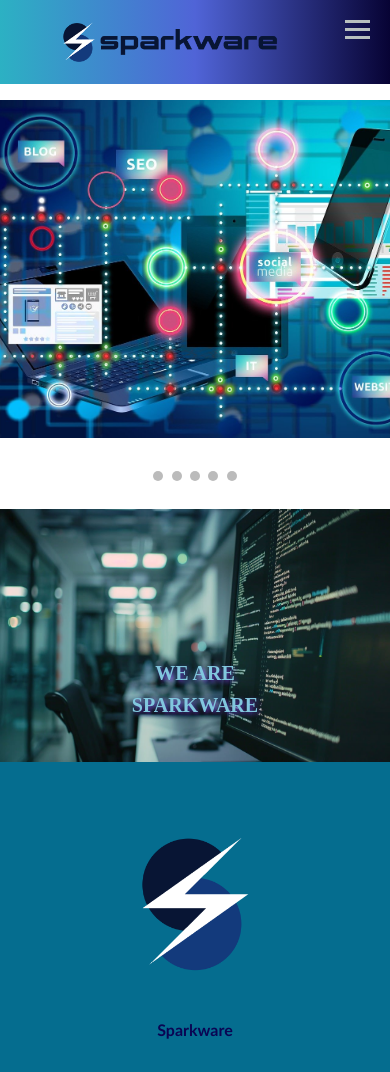
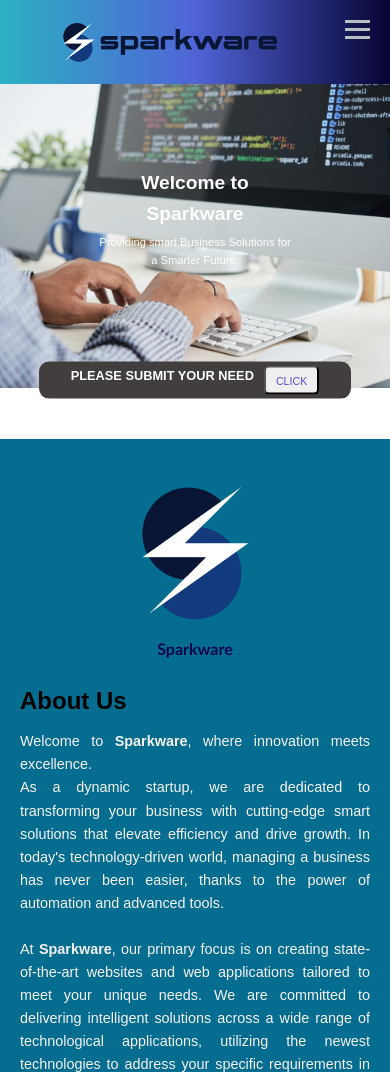
Before and after one commit to Sparkware24/sparkware, a plain HTML site: page index.html in a window 390 px wide. Shown: the top 1072 px of the page. Drawn offline with Linux system fonts and the light colour scheme.

Commit message:
change file name and fix navigation space issue

```diff
--- a/css/styels_contact.css
+++ b/css/styels_contact.css
@@ -2,18 +2,17 @@
 #contact {
   background-color: #f9f9f9;
   padding: 20px;
-  margin: 20px 0;
   text-align: center;
 }
 
-.heading {
+.contact .heading {
   font-size: 40px;
-    font-family:serif;
-    text-decoration:solid;
+  font-family: serif;
+  text-decoration: solid;
   display: inline-block; /* Ensure it adjusts for small devices */
   color: #020650;
   margin-bottom: 50px;
-     margin-top: 100px;
+  margin-top: 50px;
 }
 
 /* Image */
@@ -52,7 +51,7 @@
 
 #contact .info-box img {
   max-width: 100%;
-  height:100px;
+  height: 100px;
   margin-bottom: 10px;
 }
 
@@ -69,13 +68,13 @@
   border: 0;
 }
 
-#contact .form-dis h2{
+#contact .form-dis h2 {
   margin-top: 100px;
   color: #020650;
   text-align: center;
 }
 
-#contact .form-dis p{
+#contact .form-dis p {
   color: #0d0d0d;
   text-align: center;
   font-size: 20px;
--- a/css/styles.css
+++ b/css/styles.css
@@ -8,8 +8,6 @@
 body {
   font-family: Arial, sans-serif;
   line-height: 1.6;
-
-  padding-top: 50px; /* Ensure nav doesn't overlap content */
 }
 
 header {
@@ -28,13 +26,13 @@ header {
   font-weight: bold;
 }
 
-.logo {
+header .logo {
   margin-right: auto;
   margin-top: 50px;
   margin-bottom: 30px;
 }
 
-.logo img {
+header .logo img {
   height: 300px; /* Adjust as needed */
 }
 
--- a/css/styles_about.css
+++ b/css/styles_about.css
@@ -26,7 +26,7 @@
 }
 
 .about-content {
-    padding: 10px;
+  padding: 40px 20px;
   text-align: justify;
   display: flex;
   justify-content: center;
@@ -44,25 +44,18 @@
 .logo-container {
   flex: 1;
   text-align: center; /* Center the logo and name */
-
-
-
 }
 
 .logo-container .logo {
   width: 250px; /* Adjust as needed */
   max-width: 400px;
-
-
 }
 
 .logo-name {
-   padding-bottom: 20px;
   font-size: 1.5rem; /* Adjust font size if needed */
   color: #0a0553; /* Adjust color if needed */
   text-align: center;
-    font-family:'Gill Sans', 'Gill Sans MT', Calibri, 'Trebuchet MS', sans-serif;
-    font-size: 35px;
+  font-family: "Gill Sans", "Gill Sans MT", Calibri, "Trebuchet MS", sans-serif;
 }
 
 .text-container {
--- a/css/styles_home.css
+++ b/css/styles_home.css
@@ -1,14 +1,32 @@
 #home {
   background-color: white;
-  margin: 20px 0;
 }
 
 .slideshow-container {
   margin-top: 50px;
   width: 100%;
-  height: 90vh;
+  height: 80vh;
   position: relative;
   overflow: hidden;
+}
+
+.slide-text {
+  position: absolute;
+  top: 50%;
+  left: 50%;
+  transform: translate(-50%, -50%);
+  color: white;
+  text-align: center;
+}
+
+.slide-text h2 {
+  font-size: 2em;
+  margin: 0;
+}
+
+.slide-text p {
+  font-size: 1.2em;
+  margin: 5px 0 0 0;
 }
 
 .mySlides {
@@ -26,8 +44,43 @@
   object-fit: cover;
 }
 
+.home_bottom {
+  display: flex;
+  flex-direction: row;
+  gap: 10px;
+  position: absolute;
+  top: 85%;
+  left: 50%;
+  transform: translate(-50%, -50%);
+  color: white;
+  text-align: center;
+  background-color: rgb(66, 62, 62);
+  width: 80%;
+  padding: 1% 0%;
+  border-radius: 10px;
+  justify-content: center;
+}
+
+.inqury_btn {
+  padding: 5px 10px;
+  border-radius: 5px;
+}
+
+.inqury_btn a {
+  color: rgb(91, 73, 205);
+  text-decoration: none;
+}
+
+.inqury_btn:hover {
+  background-color: rgb(91, 73, 205);
+}
+
+.inqury_btn a:hover {
+  color: white;
+}
+
 /* Navigation dots */
-.dot {
+/* .dot {
   height: 15px;
   width: 15px;
   margin: 0 2px;
@@ -36,11 +89,23 @@
   display: inline-block;
   transition: background-color 0.6s ease;
   cursor: pointer;
-}
+} */
 
 @media (max-width: 768px) {
   .slideshow-container {
     height: 60vh; /* Adjust height for tablets */
+  }
+
+  .slide-text h2 {
+    font-size: 1.5em;
+  }
+
+  .slide-text p {
+    font-size: 1em;
+  }
+
+  .home_bottom {
+    top: 65%;
   }
 
   .dot {
@@ -55,6 +120,26 @@
     height: 40vh; /* Adjust height for mobile phones */
   }
 
+  .slide-text h2 {
+    font-size: 1.2em;
+  }
+
+  .slide-text p {
+    font-size: 0.7em;
+  }
+
+  .home_bottom {
+    top: 45%;
+  }
+
+  .home_bottom h3 {
+    font-size: 0.8em;
+  }
+
+  .home_bottom a {
+    font-size: 0.8em;
+  }
+
   .dot {
     height: 10px;
     width: 10px;
--- a/css/styles_service.css
+++ b/css/styles_service.css
@@ -3,11 +3,6 @@
   padding: 20px;
   margin: 20px 0;
   text-align: center;
-}
-
-#service {
-    text-align: center;
-    padding: 20px;
 }
 
 .heading {
@@ -16,14 +11,14 @@
 }
 
 .service-list {
-    list-style-type:none;
+  list-style-type: none;
   padding: 0;
   margin: 0;
 }
 
 .service-item {
   font-size: 1.7em;
-    font-family:Impact, Haettenschweiler, 'Arial Narrow Bold', sans-serif;
+  font-family: Impact, Haettenschweiler, "Arial Narrow Bold", sans-serif;
   color: #1b035e;
   margin: 10px 0;
   opacity: 0;
@@ -36,13 +31,11 @@
   transform: translateY(0);
 }
 
-
 .box-container {
   display: flex;
   flex-wrap: wrap;
   justify-content: center;
   gap: 20px;
-    margin-top: 20px;
 }
 
 .box {
--- a/index.html
+++ b/index.html
@@ -15,10 +15,11 @@
       rel="stylesheet"
       href="https://cdnjs.cloudflare.com/ajax/libs/font-awesome/6.0.0-beta3/css/all.min.css" />
 
-    <script defer src="js/script.js"></script>
-    <script defer src="js/scripts.js"></script>
+    <script defer src="js/toggle_menu_script.js"></script>
+    <script defer src="js/slide_show_script.js"></script>
     <script defer src="https://cdn.emailjs.com/dist/email.min.js"></script>
     <script defer src="js/email_script.js"></script>
+    <script defer src="js/scroll_script.js"></script>
   </head>
   <body>
     <header>
@@ -44,38 +45,57 @@
       <div class="slideshow-container">
         <div class="mySlides fade">
           <img src="img/1 slide.jpg" alt="slide1" style="width: 100%" />
+          <div class="slide-text">
+            <h2>Welcome to Sparkware</h2>
+            <p>Providing smart Business Solutions for a Smarter Future.</p>
+          </div>
         </div>
 
         <div class="mySlides fade">
           <img src="img/2 slide.jpg" alt="slide2" style="width: 100%" />
+          <div class="slide-text">
+            <h2>Welcome to Sparkware</h2>
+            <p>Providing smart Business Solutions for a Smarter Future.</p>
+          </div>
         </div>
 
         <div class="mySlides fade">
           <img src="img/3 slide.jpg" alt="slide3" style="width: 100%" />
+          <div class="slide-text">
+            <h2>Welcome to Sparkware</h2>
+            <p>Providing smart Business Solutions for a Smarter Future.</p>
+          </div>
         </div>
+
         <div class="mySlides fade">
           <img src="img/4 slide.jpg" alt="slide4" style="width: 100%" />
+          <div class="slide-text">
+            <h2>Welcome to Sparkware</h2>
+            <p>Providing smart Business Solutions for a Smarter Future.</p>
+          </div>
         </div>
+
         <div class="mySlides fade">
           <img src="img/5 slide.jpg" alt="slide5" style="width: 100%" />
+          <div class="slide-text">
+            <h2>Welcome to Sparkware</h2>
+            <p>Providing smart Business Solutions for a Smarter Future.</p>
+          </div>
         </div>
       </div>
+      <div class="home_bottom">
+        <h3>PLEASE SUBMIT YOUR NEED</h3>
+        <button class="inqury_btn"><a href="#contact_form">CLICK</a></button>
+      </div>
       <br />
-
-      <div style="text-align: center">
-        <span class="dot" onclick="currentSlide(1)"></span>
-        <span class="dot" onclick="currentSlide(2)"></span>
-        <span class="dot" onclick="currentSlide(3)"></span>
-        <span class="dot" onclick="currentSlide(4)"></span>
-        <span class="dot" onclick="currentSlide(5)"></span>
-      </div>
+      <br />
     </section>
 
     <section id="about">
-      <div class="about-image">
+      <!-- <div class="about-image">
         <img src="img/about.jpg" alt="Contact Us" />
         <h1 class="heading">WE ARE SPARKWARE</h1>
-      </div>
+      </div> -->
       <div class="about-content">
         <div class="about-content-inner">
           <div class="logo-container">
@@ -181,12 +201,13 @@
       <div class="map">
         <iframe
           src="https://www.google.com/maps/embed?pb=!1m18!1m12!1m3!1d3959.423759782264!2d80.21731011477525!3d6.027387395637197!2m3!1f0!2f0!3f0!3m2!1i1024!2i768!4f13.1!3m3!1m2!1s0x3ae24b44cc9ce5cf%3A0x5d3e4b840b0867b7!2sGalle%2C%20Sri%20Lanka!5e0!3m2!1sen!2sus!4v1624169248318!5m2!1sen!2sus"
+          title="map"
           allowfullscreen=""
           loading="lazy"></iframe>
       </div>
 
       <!-- Contact Form -->
-      <div class="form-dis">
+      <div class="form-dis" id="contact_form">
         <h2>GET IN TOUCH</h2>
         <p>
           Thank you for reaching out to Sparkware. We are here to assist you with any inquiries or issues you
--- /dev/null
+++ b/js/scroll_script.js
@@ -0,0 +1,18 @@
+document.addEventListener("DOMContentLoaded", function () {
+  const navLinks = document.querySelectorAll("nav a");
+  const header = document.querySelector("header");
+
+  navLinks.forEach((link) => {
+    link.addEventListener("click", function (e) {
+      e.preventDefault();
+      const targetId = this.getAttribute("href").substring(1);
+      const targetElement = document.getElementById(targetId);
+      const offset = header.offsetHeight;
+
+      window.scrollTo({
+        top: targetElement.offsetTop - offset,
+        behavior: "smooth",
+      });
+    });
+  });
+});
```
Also changed, not shown: js/slide_show_script.js (renamed from js/scripts.js), js/toggle_menu_script.js (renamed from js/script.js). Lines whose indentation alone changed are shown as unchanged.
